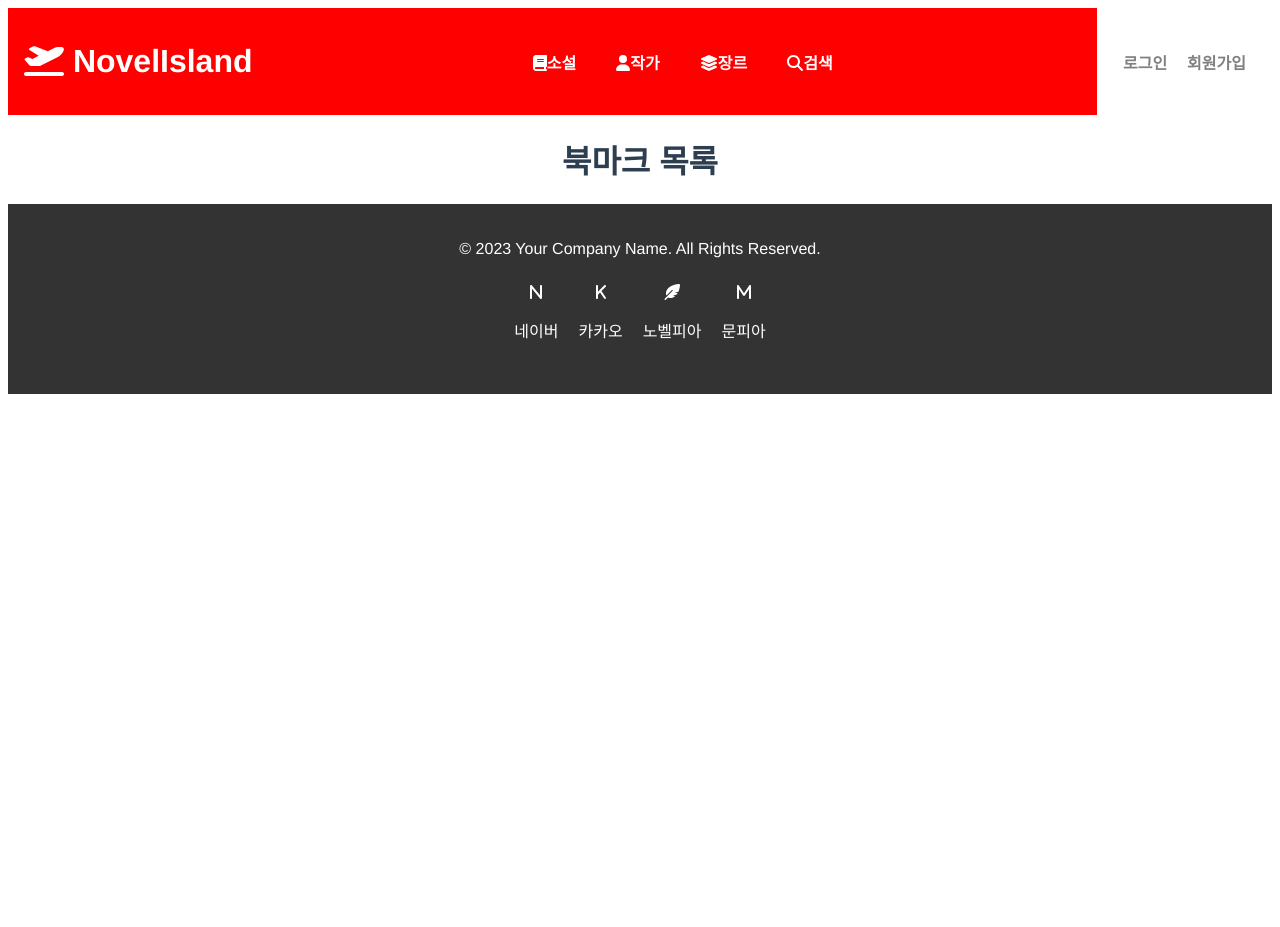
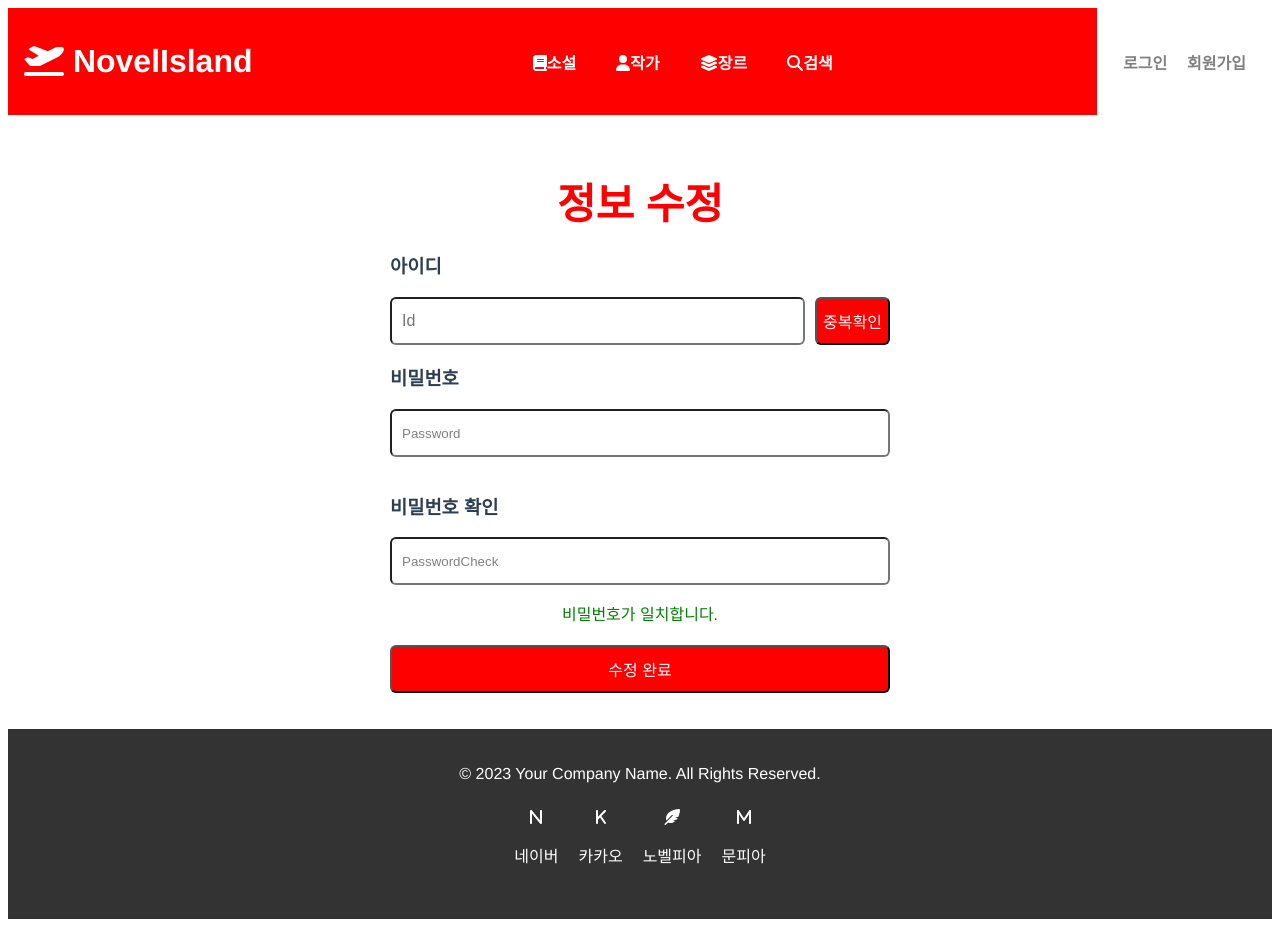
Before and after one commit to kimgusxo/NovelIsland, a Vue app: page /infomation in a window 1280 px wide. Before the commit the page ends 800 px from the top, so only its background shows below. Built offline with nearby package versions, Linux system fonts and the light colour scheme.

Commit message:
alter pagination color

```diff
--- /dev/null
+++ b/src/components/component/BookMarkComponent.vue
@@ -0,0 +1,59 @@
+<template>
+      <div class="grid-container">
+        <div v-for="(novel, index) in novels" :key="index" class="grid-item">
+          <div class="grid-item-content">
+            <img :src="novel.imageUrl" alt="Novel Image" class="image" />
+            <p class="title">{{ novel.title }}</p>
+          </div>
+        </div>
+      </div>
+  </template>
+
+<script>
+export default {
+  data() {
+    return {
+      novels: [
+        { title: '소설 1', imageUrl: 'https://comicthumb-phinf.pstatic.net/20141010_110/pocket_1412915784499GktmY_JPEG/cloud.jpg?type=m600x314' },
+        { title: '소설 2', imageUrl: 'https://comicthumb-phinf.pstatic.net/20160216_216/pocket_14556178273891qpTh_JPEG/h300.jpg?type=m600x314' },
+        { title: '소설 3', imageUrl: 'https://comicthumb-phinf.pstatic.net/20230615_64/pocket_1686819221240B5JFh_JPEG/cover_.jpg?type=m600x314' },
+        { title: '소설 4', imageUrl: 'https://comicthumb-phinf.pstatic.net/20150130_144/pocket_1422603514525Mxe6h_JPEG/%BC%F6%B6%F3%BF%D5_%BD%C5%B1%D4_%C7%A5%C1%F6_%C0%CE%C5%B8%C0%CC%C6%B2.JPG?type=m600x314' },
+        // 필요한 만큼 소설 데이터를 추가합니다.
+      ],
+    };
+  },
+};
+</script>
+
+<style scoped>
+  .ranking {
+    text-align: left;
+    margin: 30px;
+  }
+
+  .grid-container {
+    display: grid;
+    grid-template-columns: repeat(3, 1fr); /* 8x8 그리드 생성 */
+    gap: 10px; /* 그리드 아이템 간의 간격 설정 */
+  }
+
+  .grid-item {
+    border: 1px solid #ccc; /* 그리드 아이템에 테두리 추가 */
+    padding: 10px;
+    display: flex;
+    justify-content: center;
+    align-items: center;
+  }
+
+  .grid-item-content {
+    text-align: center;
+  }
+
+  .image {
+    max-width: 100%; /* 이미지를 그리드 아이템 내에 맞춥니다. */
+  }
+
+  .title {
+    margin-top: 5px;
+  }
+</style>
--- a/src/components/component/PageCarousel.vue
+++ b/src/components/component/PageCarousel.vue
@@ -1,7 +1,7 @@
 <template>
   <div class="carousel">
     <h1>
-      <font-awesome-icon :icon="['fas', 'thumbs-up']" />
+      <font-awesome-icon style="color: red;" :icon="['fas', 'thumbs-up']" />
       오늘의 추천도서
     </h1>
     <div class="carousel-container">
--- a/src/components/component/RankingComponent.vue
+++ b/src/components/component/RankingComponent.vue
@@ -1,7 +1,7 @@
 <template>
   <div class="ranking">
     <h1>
-      <font-awesome-icon :icon="['fas', 'crown']" />
+      <font-awesome-icon style="color: red;" :icon="['fas', 'crown']" />
       랭킹순
     </h1>
     <div class="grid-container">
@@ -14,11 +14,15 @@
     </div>
     <div class="pagination">
       <div class="page-bar">
-        <button @click="prevPage" :disabled="currentPage === 1">이전</button>
+        <button @click="prevPage" :disabled="currentPage === 1">
+          <font-awesome-icon :icon="['fas', 'angle-left']" />
+        </button>
         <div class="page" v-for="page in totalPages" :key="page">
           <button @click="goToPage(page)" :class="{ active: currentPage === page }">{{ page }}</button>
         </div>
-        <button @click="nextPage" :disabled="currentPage === totalPages">다음</button>
+        <button @click="nextPage" :disabled="currentPage === totalPages">
+          <font-awesome-icon :icon="['fas', 'angle-right']" />
+        </button>
       </div>
     </div>
   </div>
@@ -113,15 +117,17 @@ export default {
 }
 
 .pagination button {
-  background-color: red;
-  color: white;
+  background-color: white;
+  color: red;
   border: none;
   padding: 5px 10px;
   cursor: pointer;
+  font-size: 18px;
 }
 
 .pagination button:disabled {
-  background-color: #ccc;
+  background-color: white;
+  color: gray;
   cursor: not-allowed;
 }
 
@@ -137,16 +143,14 @@ export default {
 
 .page button {
   background-color: transparent;
-  border: 1px solid #ccc;
   color: #333;
   padding: 5px 10px;
   cursor: pointer;
 }
 
 .page button.active {
-  background-color: red;
-  color: white;
-  border: 1px;
+  background-color: white;
+  color: red;
 }
 
 .page-bar button {
--- a/src/components/page/InfomationPage.vue
+++ b/src/components/page/InfomationPage.vue
@@ -1,13 +1,111 @@
 <template>
-    <h1>북마크 목록</h1>
+    <div class="signUp-wrapper">
+        <h2>정보 수정</h2>
+        <form method="post" action="서버의url" id="signUp-form">
+            <h3 style="text-align: left">아이디</h3>
+            <div class = "input-wrapper">
+                <input type="text" name="userName" placeholder="Id">
+                <button @click="checkDuplicate">중복확인</button>
+            </div>
+
+            <h3 style="text-align: left">비밀번호</h3>
+            <input type="password" name="userPassword" placeholder="Password" v-model="password">
+
+            <h3 style="text-align: left">비밀번호 확인</h3>
+            <input type="password" name="userPasswordCheck" placeholder="PasswordCheck" v-model="passwordConfirmation">
+
+            <div v-if="passwordMatch" style="color: green;">비밀번호가 일치합니다.</div>
+            <div v-else style="color: red;">비밀번호가 일치하지 않습니다.</div>
+
+            <input type="submit" value="수정 완료">
+        </form>
+    </div>
 </template>
 
 <script>
 export default {
+    data() {
+    return {
+      password: '',
+      passwordConfirmation: ''
+    }
+    },
 
+    computed: {
+        // 비밀번호와 비밀번호 확인이 일치하는지 확인하는 computed 속성
+        passwordMatch() {
+            return this.password === this.passwordConfirmation;
+        }
+    },
+
+    methods: {
+    checkDuplicate() {
+      // 중복확인 버튼을 클릭했을 때 수행할 작업을 여기에 추가합니다.
+      // 서버 요청을 보내고 중복 여부를 확인하는 로직을 작성합니다.
+      // 예를 들어, axios를 사용하여 서버와 통신할 수 있습니다.
+      // 이 예제에서는 단순히 콘솔에 메시지를 출력하는 것으로 대체합니다.
+      console.log('중복확인 버튼을 클릭했습니다.');
+    }
+  }
 }
 </script>
 
-<style>
+<style scoped>
+
+.signUp-wrapper {
+    width: 500px; /* 원하는 너비 설정 */
+    height: 100%;
+    margin: 0 auto; /* 가운데 정렬 */
+    padding: 20px; /* 내부 여백 추가 */
+}
+
+.signUp-wrapper > h2{
+    font-size: 42px;
+    color: red;
+    margin-bottom: 20px;
+}
+
+#signUp-form > input{
+    width: 100%;
+    height: 48px;
+    padding: 0 10px;
+    box-sizing: border-box;
+    margin-bottom: 16px;
+    border-radius: 6px;
+    background-color: white;
+}
+#signUp-form > input::placeholder{
+    color: gray;
+}
+#signUp-form > input[type="submit"]{
+    color: white;
+    font-size: 16px;
+    background-color: red;
+    margin-top: 20px;
+}
+
+/* 중복확인 버튼 스타일 추가 */
+.input-wrapper {
+  display: flex; /* Flexbox를 사용하여 입력 필드와 버튼을 가로로 정렬합니다. */
+  align-items: center; /* 세로 중앙 정렬 */
+  margin-bottom: 10px;
+}
+.input-wrapper > input {
+  flex: 1; /* 남은 공간을 모두 차지하도록 설정 */
+  height: 48px;
+  font-size: 16px;
+  border-radius: 6px;
+  padding: 0 10px;
+  box-sizing: border-box;
+}
+.input-wrapper > button {
+  height: 48px;
+  font-size: 16px;
+  background-color: red;
+  color: white;
+  border-radius: 6px;
+  cursor: pointer;
+  margin-left: 10px; /* 버튼과 입력 필드 사이의 간격 설정 */
+}
 
 </style>
--- a/src/components/page/MyPage.vue
+++ b/src/components/page/MyPage.vue
@@ -1,11 +1,28 @@
 <template>
-    <h1>북마크 목록</h1>
+    <div>
+        <h1>북마크 목록</h1>
+    </div>
+
+    <BookMarkComponent/>
+
+    <div>
+        <h2 @click="goToInfomationPage">정보수정</h2>
+    </div>
+
 </template>
 
 <script>
-export default {
-
-}
+  import BookMarkComponent from '../component/BookMarkComponent.vue'; // PageCarousel 컴포넌트 import
+  export default {
+    components: {
+        BookMarkComponent,
+    },
+    methods: {
+        goToInfomationPage() {
+            this.$router.push('/infomation');
+        },
+    },
+  };
 </script>
 
 <style>
```
